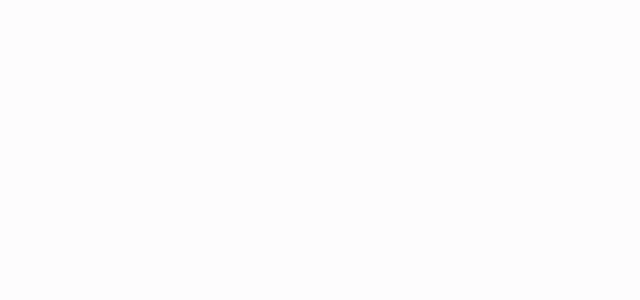
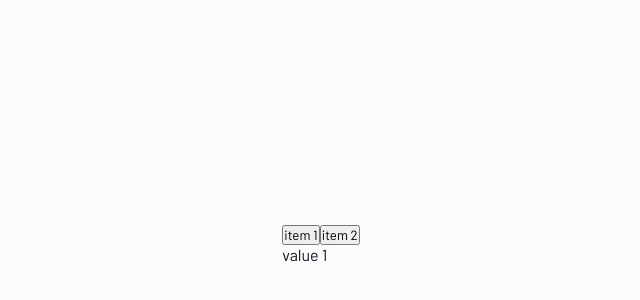
Before and after one commit to brunohfabre/siakitdocumentation, a React (Vite) app: page /tabs in a window 1280 px wide. Before the commit this address had no page. Shown: the part 156-456 px from the top of the page, without its empty margins (319-959 px from the left). Built offline with nearby package versions, Linux system fonts and the light colour scheme.

Commit message:
init tabs component

```diff
--- a/package.json
+++ b/package.json
@@ -10,6 +10,7 @@
   "dependencies": {
     "@radix-ui/react-dialog": "^0.1.7",
     "@radix-ui/react-dropdown-menu": "^0.1.6",
+    "@radix-ui/react-tabs": "^0.1.5",
     "@radix-ui/react-tooltip": "^0.1.7",
     "@types/styled-components": "^5.1.25",
     "phosphor-react": "^1.4.1",
--- /dev/null
+++ b/src/components/Tabs/index.tsx
@@ -0,0 +1,7 @@
+import * as RadixTabs from '@radix-ui/react-tabs';
+import styled from 'styled-components';
+
+export const Tabs = styled(RadixTabs.Root)``;
+export const TabList = styled(RadixTabs.List)``;
+export const Tab = styled(RadixTabs.Trigger)``;
+export const TabPanel = styled(RadixTabs.Content)``;
--- /dev/null
+++ b/src/pages/TabsPage.tsx
@@ -0,0 +1,18 @@
+import { Flex } from '../components/Flex';
+import { Tabs, TabList, Tab, TabPanel } from '../components/Tabs';
+
+export function TabsPage(): JSX.Element {
+  return (
+    <Flex flex justify="center" align="center">
+      <Tabs defaultValue="1">
+        <TabList>
+          <Tab value="1">item 1</Tab>
+          <Tab value="2">item 2</Tab>
+        </TabList>
+
+        <TabPanel value="1">value 1</TabPanel>
+        <TabPanel value="2">value 2</TabPanel>
+      </Tabs>
+    </Flex>
+  );
+}
--- a/src/routes.tsx
+++ b/src/routes.tsx
@@ -21,6 +21,7 @@ import { ProgressBarPage } from './pages/ProgressBarPage';
 import { SeparatorPage } from './pages/SeparatorPage';
 import { ShimmerPage } from './pages/ShimmerPage';
 import { SpinnerPage } from './pages/SpinnerPage';
+import { TabsPage } from './pages/TabsPage';
 import { TextPage } from './pages/TextPage';
 import { ToastPage } from './pages/ToastPage';
 import { TooltipPage } from './pages/TooltipPage';
@@ -52,6 +53,7 @@ export function AppRoutes(): JSX.Element {
       <Route path="/modal" element={<ModalPage />} />
       <Route path="/dialog" element={<DialogPage />} />
       <Route path="/empty" element={<EmptyPage />} />
+      <Route path="/tabs" element={<TabsPage />} />
     </Routes>
   );
 }
```
Also changed, not shown: 1 other file (tests, documents, lock files or other folders).
